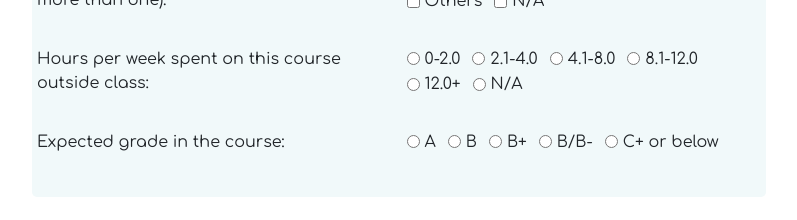
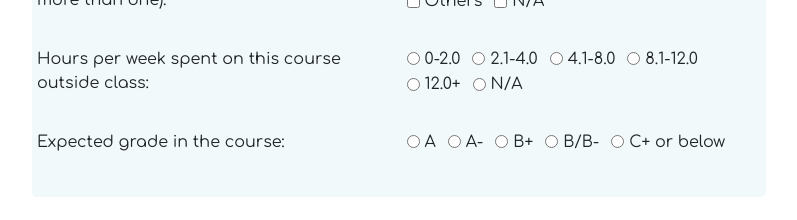
Before and after one commit to lykuuu/LYU1901_FYP_code, a React (Create React App) app: page /Evaluation in a window 1280 px wide. Shown: the part 880-1100 px from the top of the page, without its empty margins (241-1038 px from the left). Built offline with nearby package versions, Linux system fonts and the light colour scheme.

Commit message:
Update ExpGrade.jsx

```diff
--- a/src/questionList/ExpGrade.jsx
+++ b/src/questionList/ExpGrade.jsx
@@ -13,7 +13,7 @@ class ExpGrade extends React.Component {
                 <Form.Group as={Col} md={6}>
                     <div className="mb-3">
                         <Form.Check inline label="A" name="expGrade" type={'radio'} value={"A"} onChange={this.props.handleChange} />
-                        <Form.Check inline label="B" name="expGrade" type={'radio'} value={"B"} onChange={this.props.handleChange} />
+                        <Form.Check inline label="A-" name="expGrade" type={'radio'} value={"A-"} onChange={this.props.handleChange} />
                         <Form.Check inline label="B+" name="expGrade" type={'radio'} value={"B+"} onChange={this.props.handleChange} />
                         <Form.Check inline label="B/B-" name="expGrade" type={'radio'} value={"B/B-"} onChange={this.props.handleChange} />
                         <Form.Check inline label="C+ or below" name="expGrade" type={'radio'} value={"C+ or below"} onChange={this.props.handleChange} />
```
